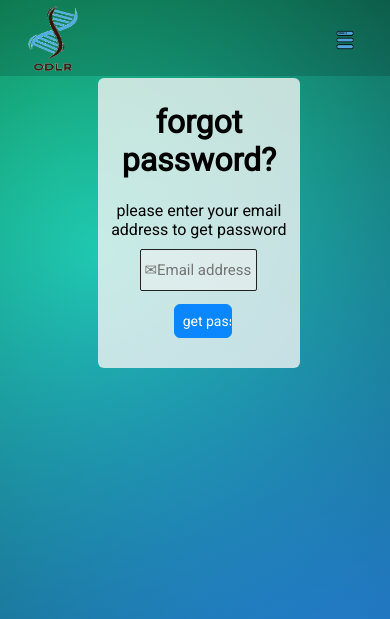
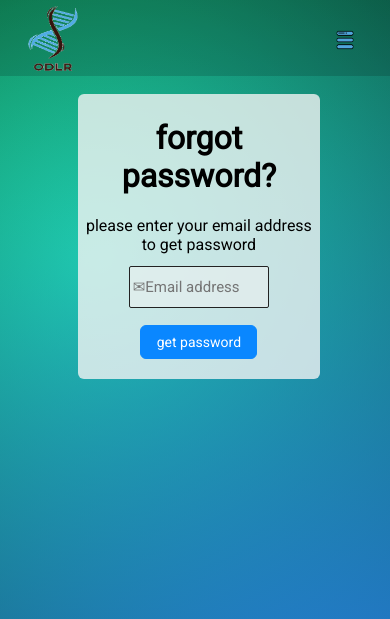
Before and after one commit to ThamerD/381-Project, a PHP site: page /pages/forgot_password.php in a window 390 px wide. Shown: the top 619 px of the page. Run offline with PHP 8.4, Linux system fonts and the light colour scheme.

Commit message:
///////////

```diff
--- a/css/style_e.css
+++ b/css/style_e.css
@@ -179,6 +179,23 @@ label {
 
 /* albra start */
 
+.lep {
+    position: relative;
+    top: -55px;
+    left: 100px;
+    /* color: blue; */
+}
+
+.divprof {
+    margin-top: 10%;
+    margin-left: 30%;
+    width: 40%;
+    height: 60%;
+    background-color: white;
+    border-radius: 10px;
+    padding: 1%;
+}
+
 .divforgot {
     width: 30%;
     height: 35%;
@@ -206,6 +223,27 @@ label {
 }
 
 .btnr:hover {
+    /* border:#2882e9 solid 1px ; */
+    border: rgb(10, 110, 200) solid 1px;
+    /* background: #00499c; */
+    background: rgb(10, 110, 200);
+}
+
+.btne {
+    margin-top: 7%;
+    width: 30%;
+    border-radius: 6px;
+    border: solid 1px rgb(10, 135, 255);
+    background: rgb(10, 135, 255);
+    color: white;
+    padding: 8px;
+    /* width: 75px; */
+    /* margin: 10px; */
+    font-size: 14px;
+    /* margin-right: 1%; */
+}
+
+.btne:hover {
     /* border:#2882e9 solid 1px ; */
     border: rgb(10, 110, 200) solid 1px;
     /* background: #00499c; */
@@ -296,6 +334,36 @@ label {
         border: rgb(10, 110, 200) solid 1px;
         background: rgb(10, 110, 200);
     }
+    .divforgot {
+        width: 50%;
+        height: 35%;
+        background-color: rgba(245, 245, 245, 0.788);
+        border-radius: 6px;
+        margin-top: 10%;
+        margin-left: 35%;
+        padding: 1%;
+        text-align: center;
+        height: auto;
+    }
+    .btne {
+        margin-top: 7%;
+        width: 30%;
+        border-radius: 6px;
+        border: solid 1px rgb(10, 135, 255);
+        background: rgb(10, 135, 255);
+        color: white;
+        padding: 8px;
+        /* width: 75px; */
+        /* margin: 10px; */
+        font-size: 14px;
+        /* margin-right: 1%; */
+    }
+    .btne:hover {
+        /* border:#2882e9 solid 1px ; */
+        border: rgb(10, 110, 200) solid 1px;
+        /* background: #00499c; */
+        background: rgb(10, 110, 200);
+    }
     .textr {
         background-color: rgba(243, 243, 243, 0.507);
         margin-top: 5px;
@@ -381,6 +449,36 @@ label {
     }
     .btnr:hover {
         border: rgb(10, 110, 200) solid 1px;
+        background: rgb(10, 110, 200);
+    }
+    .divforgot {
+        width: 60%;
+        height: 35%;
+        background-color: rgba(245, 245, 245, 0.788);
+        border-radius: 6px;
+        margin-top: 24%;
+        margin-left: 20%;
+        padding: 1%;
+        text-align: center;
+        height: auto;
+    }
+    .btne {
+        margin-top: 7%;
+        width: 50%;
+        border-radius: 6px;
+        border: solid 1px rgb(10, 135, 255);
+        background: rgb(10, 135, 255);
+        color: white;
+        padding: 8px;
+        /* width: 75px; */
+        /* margin: 10px; */
+        font-size: 14px;
+        /* margin-right: 1%; */
+    }
+    .btne:hover {
+        /* border:#2882e9 solid 1px ; */
+        border: rgb(10, 110, 200) solid 1px;
+        /* background: #00499c; */
         background: rgb(10, 110, 200);
     }
     .textr {
--- a/pages/forgot_password.php
+++ b/pages/forgot_password.php
@@ -19,7 +19,7 @@
 
 <form action="" style="">
 <label style="text-align:left;">please enter your email address to get password</label><br> <input  placeholder="&#9993;Email address" type="email" name="forgotmail" class="textr" style="height:5%;width:60%;margin-top:5%;">
-<br><input type="submit" class="btnr" style="margin-top:7%;width:30%;" value="get password"  >
+<br><input type="submit" class="btne"  value="get password"  >
 
 </form>
 
```
Also changed, not shown: pages/profile.php (added, +44 -0 lines), pages/sign_up.php (+31 -26 lines), img/download.png (added).
